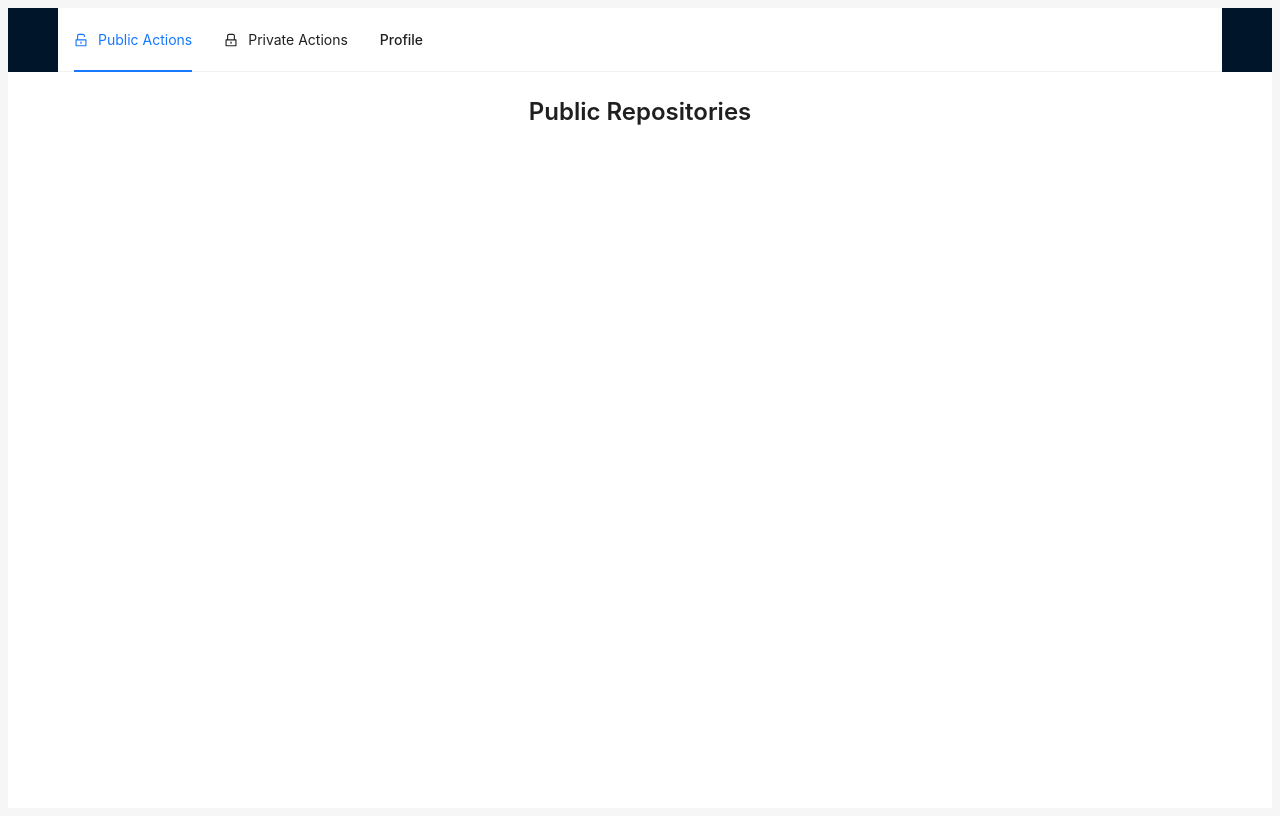
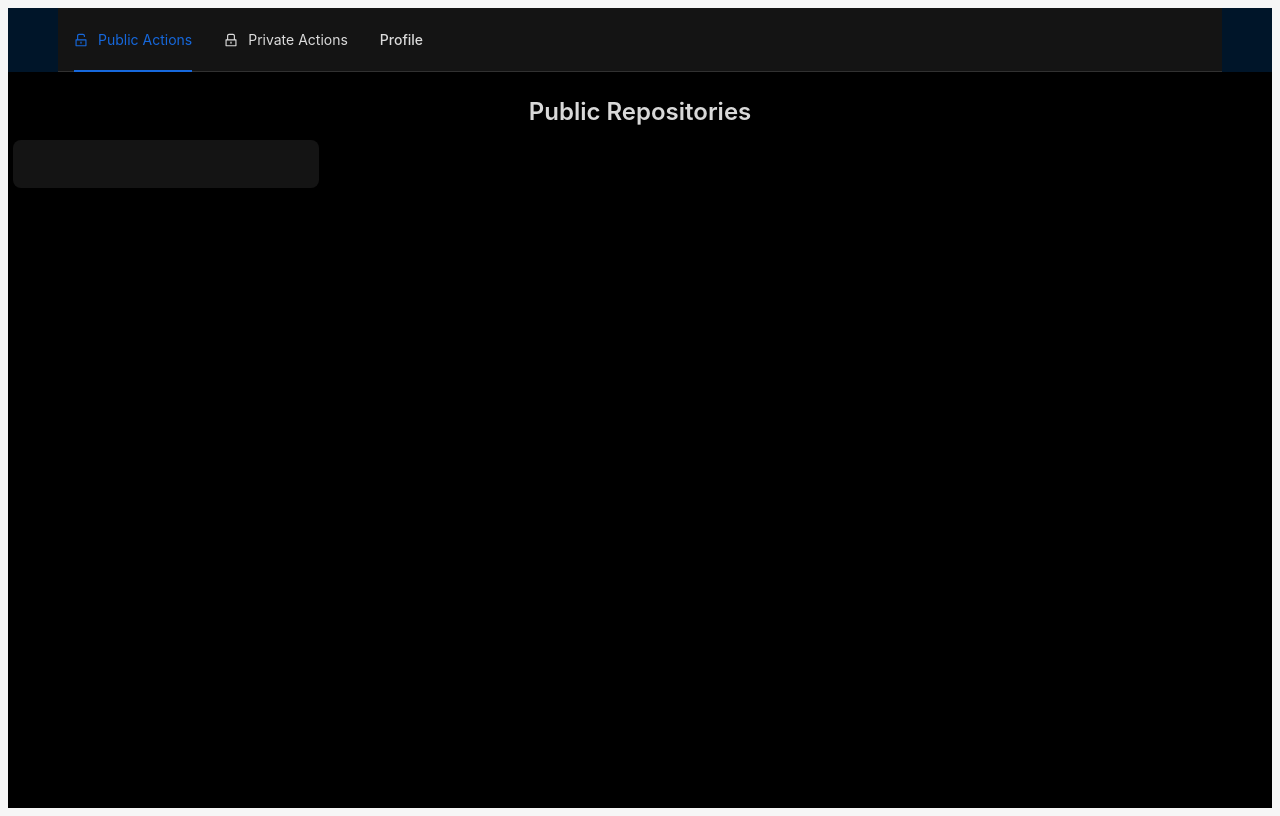
Before and after one commit to aditya172926/DeskIt, a React (Vite) app: page / in a window 1280 px wide. Built offline with nearby package versions, Linux system fonts and the light colour scheme.

Commit message:
feat: dark theme added in the global config UI

```diff
--- a/src/App.tsx
+++ b/src/App.tsx
@@ -1,22 +1,26 @@
-import { FloatButton, Layout } from "antd";
+import { ConfigProvider, Layout, theme } from "antd";
 import { Outlet } from "react-router-dom";
 import "./App.css";
 import NavBar from "./components/NavBar";
 
-const {Content} = Layout;
+const { Content } = Layout;
 
 function App() {
 
   return (
-    <Layout style={{minHeight: "100vh"}}>
-      <NavBar />
-      <Layout className="site-layout">
-        <Content style={{background: "white"}}>
-          <Outlet />
-          <FloatButton.BackTop />
-        </Content>
+    <ConfigProvider theme={{
+      algorithm: theme.darkAlgorithm
+    }}>
+      <Layout style={{ minHeight: "100vh" }}>
+        <NavBar />
+        <Layout className="site-layout">
+          <Content>
+            <Outlet />
+            {/* <FloatButton.BackTop /> */}
+          </Content>
+        </Layout>
       </Layout>
-    </Layout>
+    </ConfigProvider>
   )
 }
 
```
